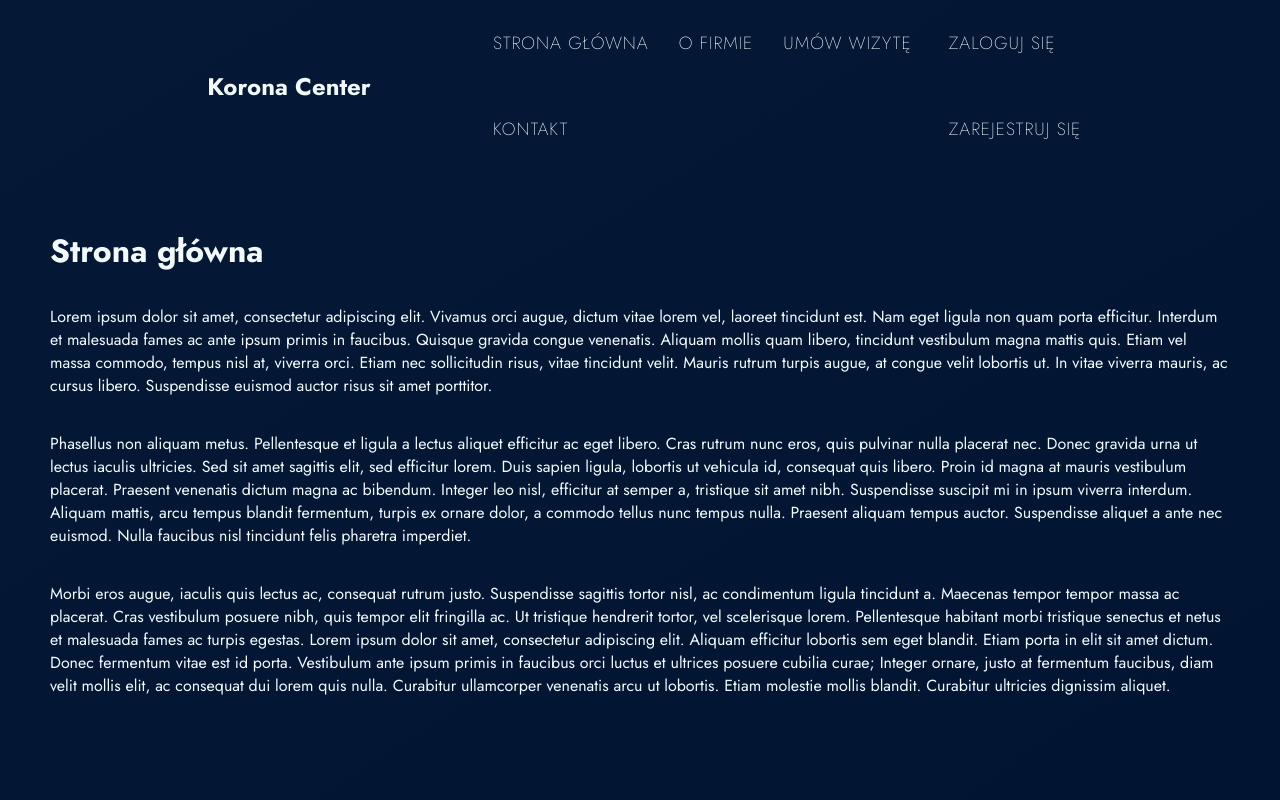
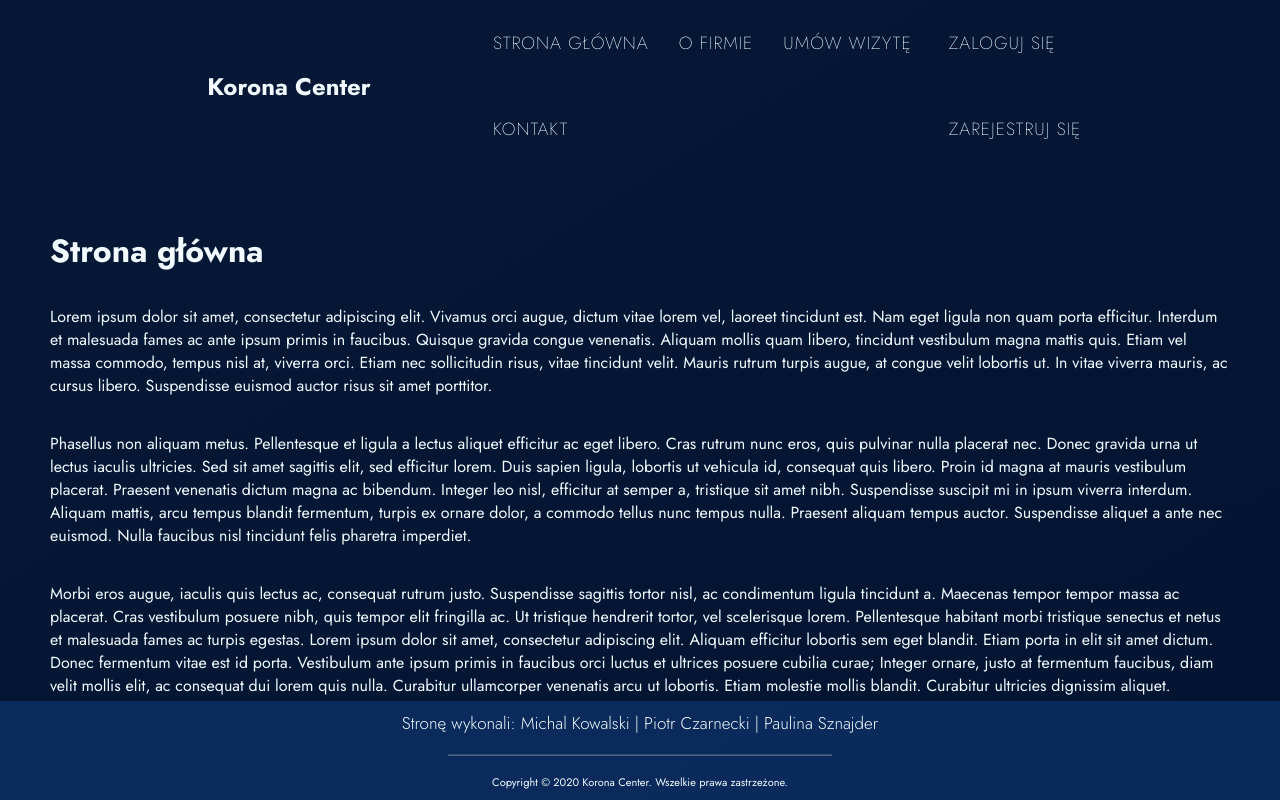
Before and after one commit to piretek/medical-center-cms, a PHP site: page / in a window 1280 px wide. Run offline with PHP 8.4, Linux system fonts and the light colour scheme.

Commit message:
add footer

```diff
--- a/assets/css/style.css
+++ b/assets/css/style.css
@@ -138,6 +138,34 @@ header {
   width: 65%;
 }
 
+.footer {
+  position: absolute;
+  bottom: 0;
+  width: 100%;
+  background-color: #0e3570a9;
+  text-align: center;
+  margin-top: 30px;
+  font-size: 17px;
+}
+
+.footer-h {
+  padding: 10px 20px;
+  font-weight: 300;
+}
+
+.footer-c {
+  width: 100%;
+  padding: 10px 20px;
+  text-align: center;
+  font-size: 11px;
+}
+
+.footer hr {
+  width: 30%;
+  border-width: 1px;
+  border-color: #ffffff44;
+}
+
 .person-icon {
   margin-bottom: -3px;
 }
--- a/views/footer.php
+++ b/views/footer.php
@@ -3,6 +3,20 @@
 if (!defined('SECURE_BOOT')) exit();
 
 ?>
+
+
+    <div class="footer">
+      <div class="footers">
+        <div class="footer-h">
+          Stronę wykonali:
+          Michal Kowalski | Piotr Czarnecki | Paulina Sznajder
+        </div>
+        <hr>
+        <div class="footer-c">
+          Copyright © 2020 Korona Center. Wszelkie prawa zastrzeżone.
+        </div>
+      </div>
+    </div>
   </div>
 </body>
 </html>
```
